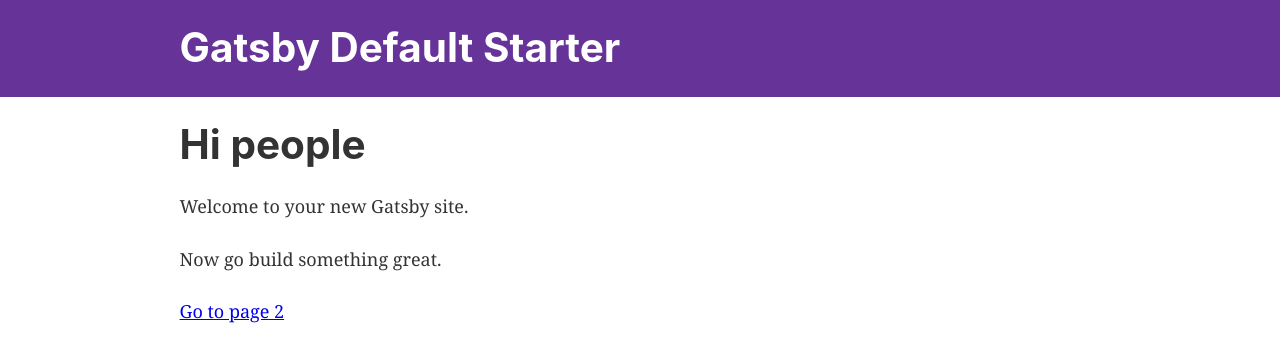
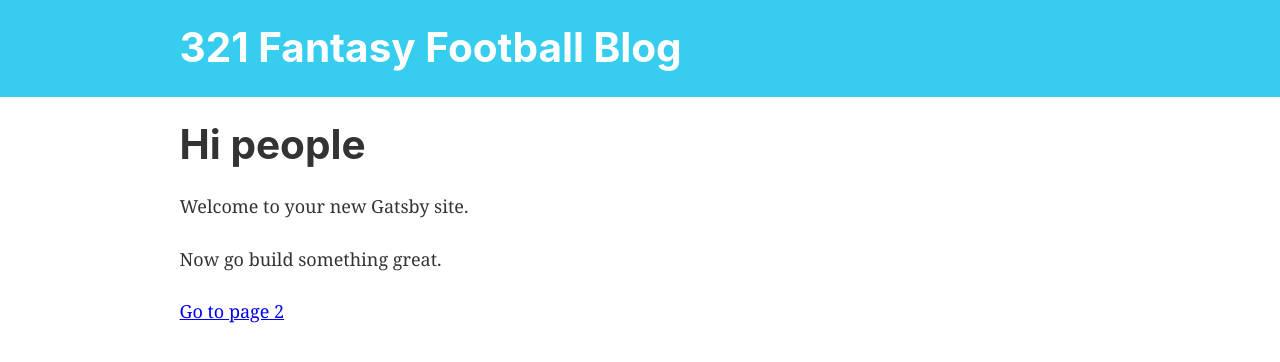
Before and after one commit to amandreatos/321_fantasy_football, a Gatsby site: page / in a window 1280 px wide. Built offline with nearby package versions, Linux system fonts and the light colour scheme; Gatsby itself is replaced by a stand-in of ours.

Commit message:
swapped some stuff

```diff
--- a/gatsby-config.js
+++ b/gatsby-config.js
@@ -1,6 +1,6 @@
 module.exports = {
   siteMetadata: {
-    title: 'Gatsby Default Starter',
+    title: '321 Fantasy Football Blog',
   },
   plugins: [
     'gatsby-plugin-react-helmet',
--- a/src/components/header.js
+++ b/src/components/header.js
@@ -4,7 +4,7 @@
 const Header = ({ siteTitle }) => (
   <div
     style={{
-      background: 'rebeccapurple',
+      background: '#37cdef',
       marginBottom: '1.45rem',
     }}
   >
```
